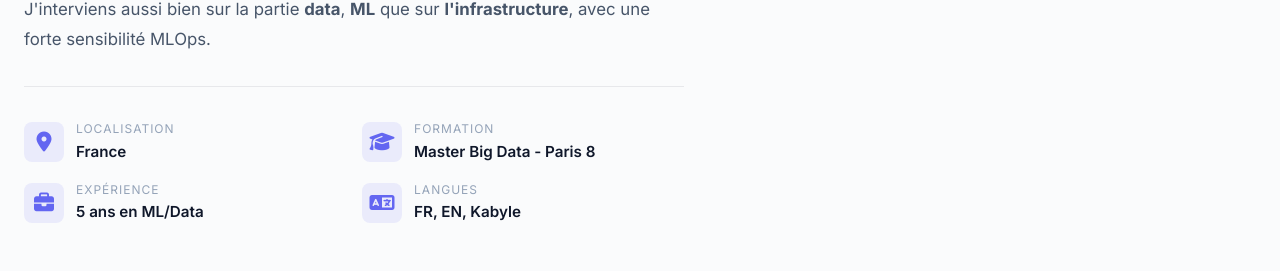
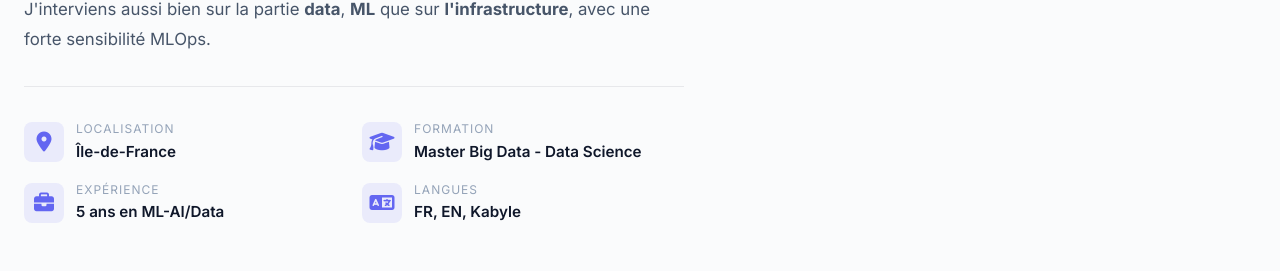
Before and after one commit to yacineberkani/yacineberkani.github.io, a plain HTML site: page index.html in a window 1280 px wide. Shown: the part 1455-1726 px from the top of the page. Drawn offline with nearby package versions, Linux system fonts and the light colour scheme.

Commit message:
Update localisation and education details in index.html

```diff
--- a/index.html
+++ b/index.html
@@ -197,21 +197,21 @@
                             <i class="fas fa-map-marker-alt"></i>
                             <div>
                                 <span class="info-label">Localisation</span>
-                                <span class="info-value">France</span>
+                                <span class="info-value">Île-de-France</span>
                             </div>
                         </div>
                         <div class="info-item">
                             <i class="fas fa-graduation-cap"></i>
                             <div>
                                 <span class="info-label">Formation</span>
-                                <span class="info-value">Master Big Data - Paris 8</span>
+                                <span class="info-value">Master Big Data - Data Science</span>
                             </div>
                         </div>
                         <div class="info-item">
                             <i class="fas fa-briefcase"></i>
                             <div>
                                 <span class="info-label">Expérience</span>
-                                <span class="info-value">5 ans en ML/Data</span>
+                                <span class="info-value">5 ans en ML-AI/Data</span>
                             </div>
                         </div>
                         <div class="info-item">
```
